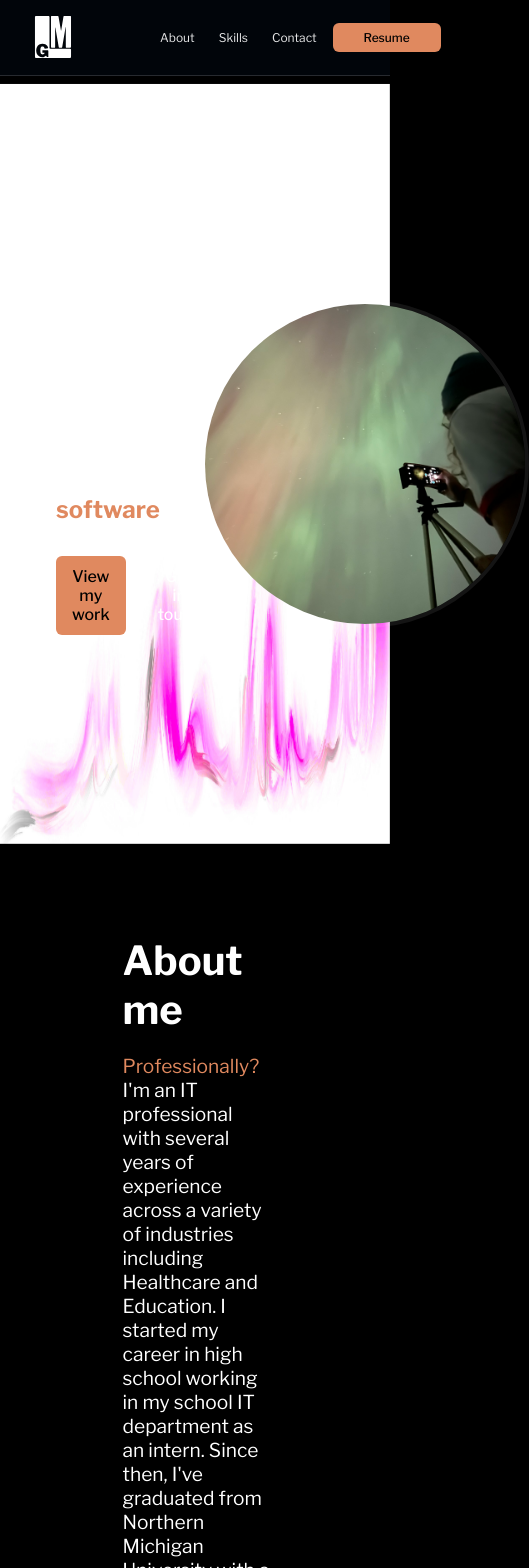
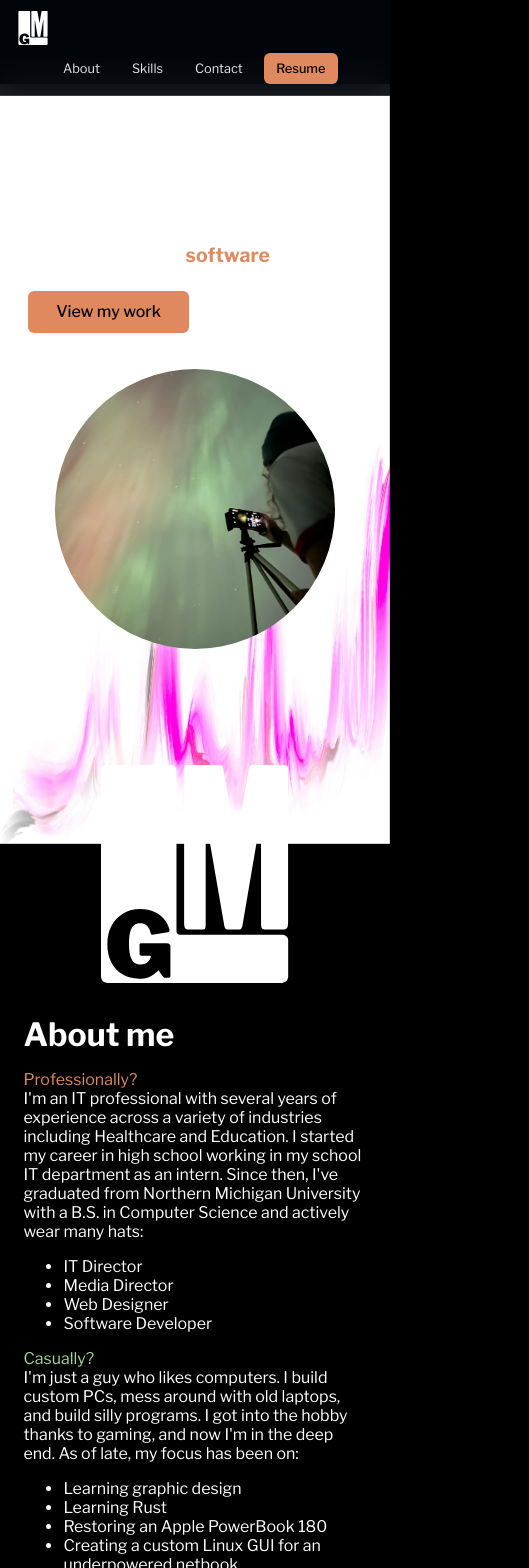
Before and after one commit to lgundry/portfolio-frontend, a React (Vite) app: page / in a window 390 px wide. Shown: the top 1568 px of the page, 529 px wide, since content can reach past the window. Built offline with nearby package versions, Linux system fonts and the light colour scheme.

Commit message:
Add mobile-only responsive styles while leaving the existing desktop layout intact.

```diff
--- a/src/assets/components/about/About.component.css
+++ b/src/assets/components/about/About.component.css
@@ -32,3 +32,30 @@
   margin: auto;
   align-self: center;
 }
+
+@media (max-width: 768px) {
+  .about__container {
+    width: min(88vw, 100%);
+    flex-direction: column;
+    padding-top: 4rem;
+    margin-bottom: 4rem;
+  }
+
+  .aboutText__container {
+    width: 100%;
+    margin-right: 0;
+  }
+
+  .about__icon {
+    width: min(48vw, 220px);
+    margin: 0 auto 2rem;
+  }
+
+  .about__heading {
+    font-size: 2rem;
+  }
+
+  .about__text {
+    font-size: 1rem;
+  }
+}
--- a/src/assets/components/footer/Footer.component.css
+++ b/src/assets/components/footer/Footer.component.css
@@ -31,3 +31,29 @@
   font-size: 0.9rem;
   line-height: 1.4;
 }
+
+@media (max-width: 768px) {
+  .footer__container {
+    padding: 2rem 1rem;
+  }
+
+  .footer__content {
+    flex-direction: column;
+    align-items: center;
+    gap: 0.75rem;
+    margin: 0;
+  }
+
+  .footer__section {
+    width: 100%;
+    text-align: center;
+  }
+
+  .footer__link {
+    margin: 0;
+  }
+
+  .footer__text {
+    font-size: 0.8rem;
+  }
+}
--- a/src/assets/components/intro/Intro.component.css
+++ b/src/assets/components/intro/Intro.component.css
@@ -93,3 +93,58 @@ div.intro__container {
   border: 0.25rem solid rgba(255, 255, 255, 0.08);
   flex-shrink: 0;
 }
+
+@media (max-width: 768px) {
+  div.intro__container {
+    min-height: auto;
+    padding-top: 10vh;
+  }
+
+  .intro {
+    flex-direction: column;
+    justify-content: center;
+    gap: 2rem;
+    min-height: auto;
+    padding: 1.5rem 1.25rem 3rem;
+  }
+
+  .intro__content {
+    width: 100%;
+    align-items: center;
+  }
+
+  .intro__text,
+  .intro__supertext,
+  .intro__subtext {
+    align-items: center;
+    text-align: center;
+  }
+
+  .intro__supertext {
+    font-size: clamp(3rem, 16vw, 4.5rem);
+  }
+
+  .intro__subtext {
+    font-size: clamp(1.2rem, 5vw, 1.8rem);
+    margin-top: 0.75rem;
+  }
+
+  .intro__buttons {
+    width: 100%;
+    justify-content: center;
+    flex-wrap: wrap;
+    gap: 0.75rem;
+    margin-top: 1.5rem;
+  }
+
+  .intro__button {
+    flex: 1 1 160px;
+    text-align: center;
+  }
+
+  .intro__headshot {
+    width: min(72vw, 320px);
+    min-width: 0;
+    max-width: 320px;
+  }
+}
--- a/src/assets/components/navigation/Navigation.component.css
+++ b/src/assets/components/navigation/Navigation.component.css
@@ -77,3 +77,40 @@
   min-width: 108px;
   font-size: clamp(0.75rem, 1vw, 1.05rem);
 }
+
+@media (max-width: 768px) {
+  .nav__container {
+    height: auto;
+    min-height: 72px;
+    padding: 0.7rem 1rem;
+    gap: 0.5rem;
+    flex-wrap: wrap;
+  }
+
+  .nav__brand {
+    min-width: 0;
+  }
+
+  .nav__brand-icon {
+    width: 34px;
+    height: 34px;
+  }
+
+  .nav__menu {
+    width: 100%;
+    justify-content: center;
+    flex-wrap: wrap;
+    gap: 0.35rem 0.6rem;
+  }
+
+  .nav__link {
+    padding: 0.4rem 0.7rem;
+    font-size: 0.8rem;
+  }
+
+  .nav__resume-button {
+    min-width: 0;
+    padding: 0.5rem 0.8rem;
+    font-size: 0.8rem;
+  }
+}
--- a/src/assets/components/skills/Skills.component.css
+++ b/src/assets/components/skills/Skills.component.css
@@ -26,3 +26,25 @@
   padding: 15px;
   text-decoration: none;
 }
+
+@media (max-width: 768px) {
+  .skills__container {
+    min-height: auto;
+    padding: 3rem 0 1rem;
+  }
+
+  .skills-card__container {
+    width: min(90vw, 100%);
+    gap: 1rem;
+  }
+
+  .skills__heading {
+    font-size: 2rem;
+  }
+
+  .skill__logo {
+    width: 22vw;
+    max-width: 72px;
+    padding: 10px;
+  }
+}
```
